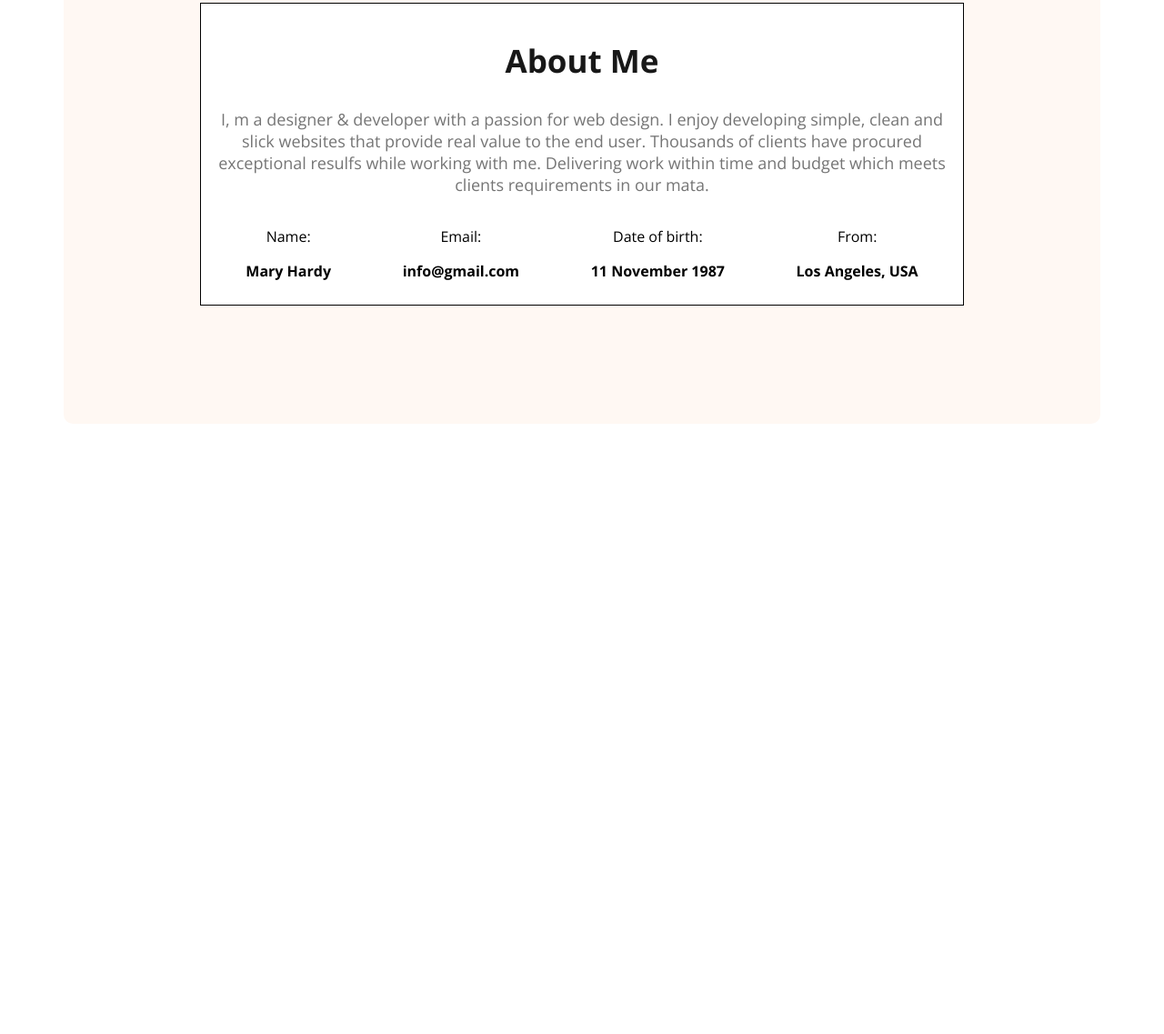
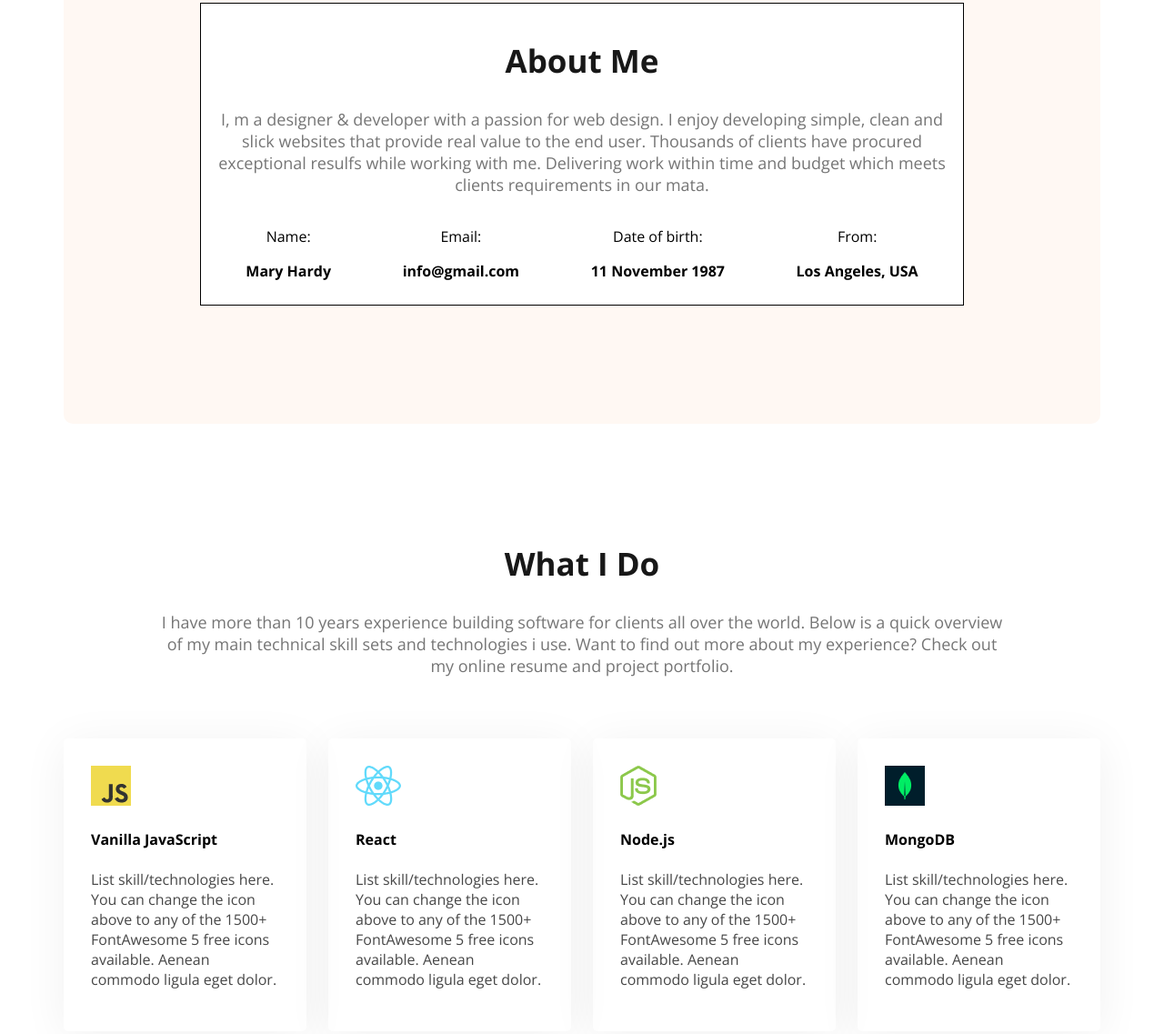
Before and after one commit to Nazmul0197/web-developer, a plain HTML site: page index.html in a window 1280 px wide. Shown: the part 1122-2259 px from the top of the page at 91% size. Before the commit the page ends 1596 px from the top, so only its background shows below. Drawn offline with nearby package versions, Linux system fonts and the light colour scheme.

Commit message:
skill section commit

```diff
--- a/index.html
+++ b/index.html
@@ -70,6 +70,37 @@
            </div>
 
         </section>
+        <!-- what I do start -->
+         <section>
+           <h1 class="section-title text-center">What I Do</h1>
+           <p class="section-description text-center section-description-padd">I have more than 10 years experience building software for clients all over the world. Below is a quick overview of my main technical skill sets and technologies i use. Want to find out more about my experience? Check out my online resume and project portfolio.</p>
+
+           <div class="skill-container">
+            <!-- .skill*4>img+h4.skill-title+p.skill-description -->
+
+             <div class="skill">
+                <img src="./images/icons/js.png" alt="">
+                <h4 class="skill-title">Vanilla JavaScript</h4>
+                <p class="skill-description dark-2">List skill/technologies here. You can change the icon above to any of the 1500+ FontAwesome 5 free icons available. Aenean commodo ligula eget dolor.</p>
+             </div>
+             <div class="skill">
+                <img src="./images/icons/react.png" alt="">
+                <h4 class="skill-title">React</h4>
+                <p class="skill-description dark-2">List skill/technologies here. You can change the icon above to any of the 1500+ FontAwesome 5 free icons available. Aenean commodo ligula eget dolor.</p>
+             </div>
+             <div class="skill">
+                <img src="./images/icons/nodejs.png" alt="">
+                <h4 class="skill-title">Node.js</h4>
+                <p class="skill-description dark-2">List skill/technologies here. You can change the icon above to any of the 1500+ FontAwesome 5 free icons available. Aenean commodo ligula eget dolor.</p>
+             </div>
+             <div class="skill">
+                <img src="./images/icons/mongo.png" alt="">
+                <h4 class="skill-title">MongoDB</h4>
+                <p class="skill-description dark-2">List skill/technologies here. You can change the icon above to any of the 1500+ FontAwesome 5 free icons available. Aenean commodo ligula eget dolor.</p>
+             </div>
+
+           </div>
+         </section>
 
     </main>
 
--- a/style/portfolio.css
+++ b/style/portfolio.css
@@ -42,6 +42,14 @@
     font-size: 18px;
     font-weight: 400px;
     color: #757575;
+}
+
+.section-description-padd{
+    padding: 0px 100px 50px;
+}
+
+.text-center{
+    text-align: center;
 }
 /* header backgraund style */
 
@@ -113,12 +121,16 @@ main{
     margin: 0 auto;
 }
 
+main section{
+     margin-top: 130px;
+     margin-bottom: 130px;
+}
 
 /* about styles*/
 .about{
     border-radius: 10px;
     padding: 130px 150px;
-    margin-top: 130px;
+
     text-align: center;
 }
 
@@ -136,3 +148,18 @@ main{
 .item-description{
     font-weight: bold;
 }
+
+
+/* skill container style */
+
+.skill-container{
+    display: flex;
+    gap: 24px;
+
+}
+
+.skill{
+    padding: 30px;
+    border-radius: 5px;
+    box-shadow: 0px 6px 50px 0px rgba(0, 0, 0, 0.06)  ;
+}
```
